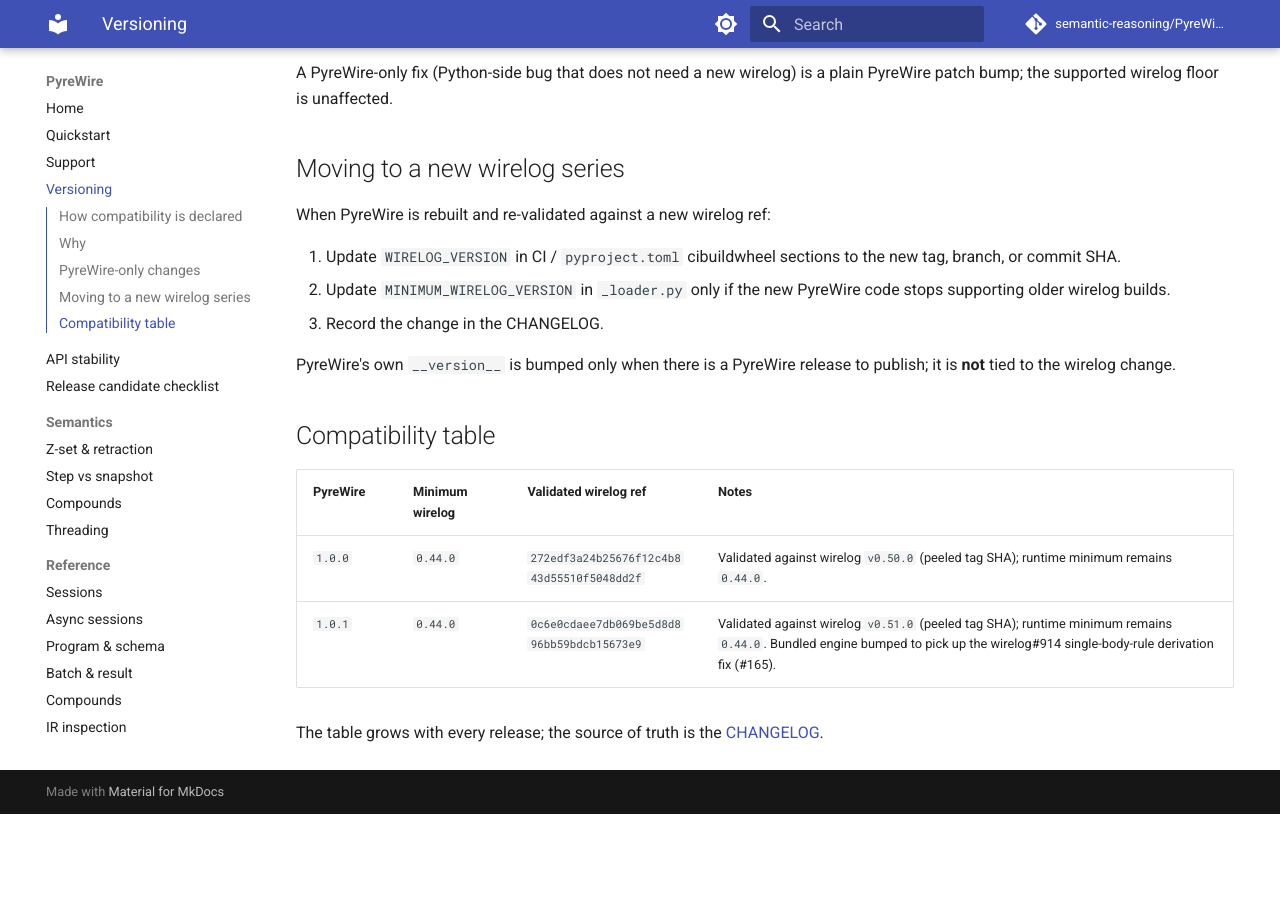
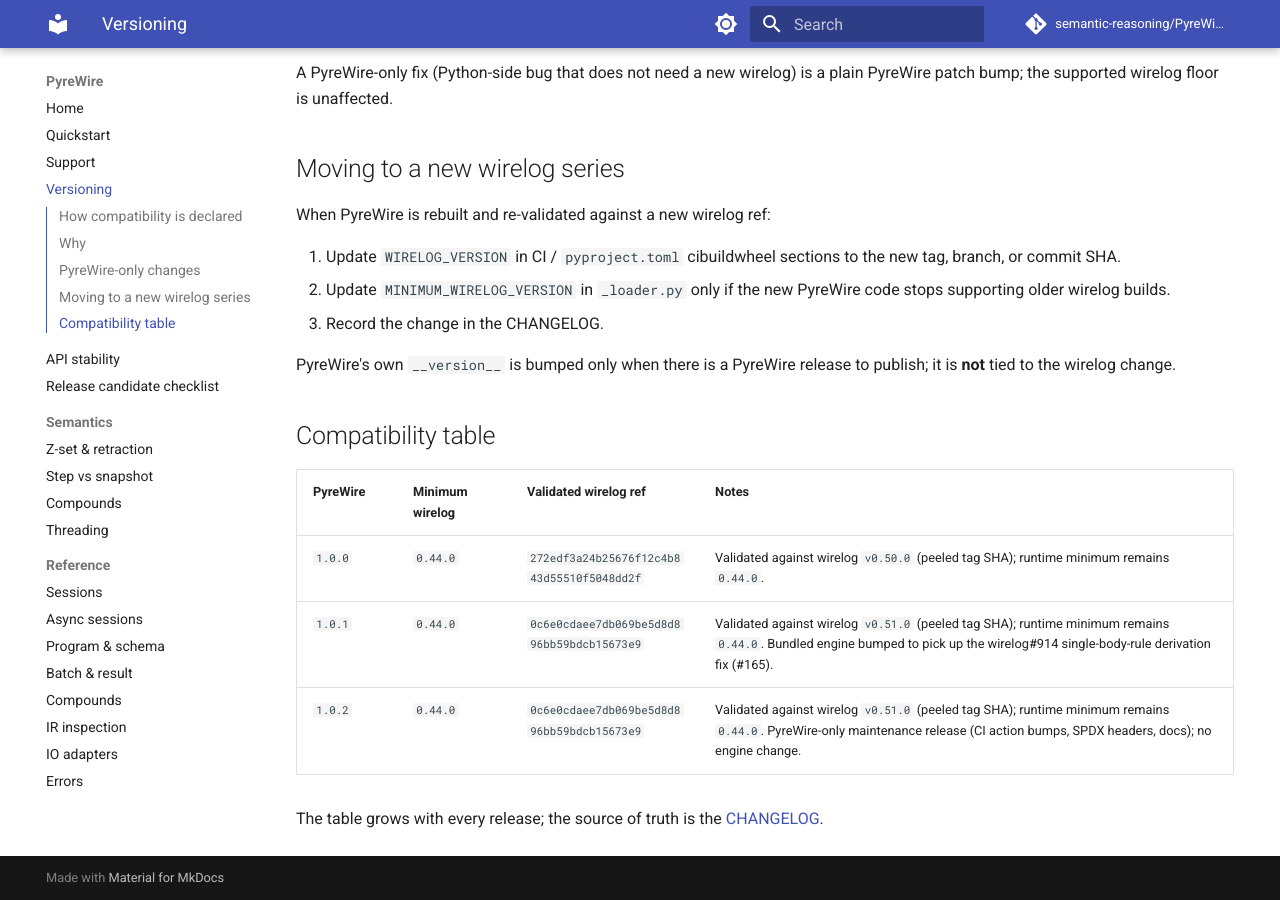
Before and after one commit to semantic-reasoning/PyreWire, an MkDocs documentation site: the page built from docs/versioning.md, in a window 1280 px wide and 900 px high, scrolled down 815 px. Built offline with MkDocs 1.6.1 and Material for MkDocs 9.7.7, drawn with Linux system fonts in a browser that asks for light colours; comment, search, counter and statistics services are not loaded; before the commit the page ends 1629 px from its top, so only the background shows below that.

Commit message:
Release 1.0.2
PyreWire-only maintenance release. Bumps the project and runtime version
to 1.0.2 and records the release in CHANGELOG.md and docs/versioning.md.

Changes since 1.0.1 are CI/tooling and metadata only:
- actions/checkout v6->v7 and pypa/cibuildwheel v4.0.0->v4.1.0 (#171, #172)
- SPDX license headers on all source files + enforcement test (#173)
- expanded Errors reference documentation

The public API is unchanged and the bundled/validated wirelog ref remains
v0.51.0 (0c6e0cdaee7db069be5d8d896bb59bdcb15673e9); the runtime wirelog
floor remains 0.44.0.

Update the version-pinning contract tests (release metadata, changelog
compare links) to track 1.0.2.

```diff
--- a/docs/versioning.md
+++ b/docs/versioning.md
@@ -56,6 +56,7 @@
 | --------------- | --------------- | ------------------------------------------ | ----------------------- |
 | `1.0.0`         | `0.44.0`        | `272edf3a24b25676f12c4b843d55510f5048dd2f` | Validated against wirelog `v0.50.0` (peeled tag SHA); runtime minimum remains `0.44.0`. |
 | `1.0.1`         | `0.44.0`        | `0c6e0cdaee7db069be5d8d896bb59bdcb15673e9` | Validated against wirelog `v0.51.0` (peeled tag SHA); runtime minimum remains `0.44.0`. Bundled engine bumped to pick up the wirelog#914 single-body-rule derivation fix (#165). |
+| `1.0.2`         | `0.44.0`        | `0c6e0cdaee7db069be5d8d896bb59bdcb15673e9` | Validated against wirelog `v0.51.0` (peeled tag SHA); runtime minimum remains `0.44.0`. PyreWire-only maintenance release (CI action bumps, SPDX headers, docs); no engine change. |
 
 The table grows with every release; the source of truth is the
 [CHANGELOG](https://github.com/semantic-reasoning/PyreWire/blob/main/CHANGELOG.md).
--- a/pyproject.toml
+++ b/pyproject.toml
@@ -4,7 +4,7 @@
 
 [project]
 name = "pyrewire"
-version = "1.0.1"
+version = "1.0.2"
 description = "Python wrapper for wirelog - declarative dataflow analysis"
 readme = "README.md"
 requires-python = ">=3.11"
--- a/src/pyrewire/__init__.py
+++ b/src/pyrewire/__init__.py
@@ -1,7 +1,7 @@
 # SPDX-License-Identifier: Apache-2.0 OR GPL-3.0-or-later
 """PyreWire - Python wrapper for wirelog declarative dataflow analysis."""
 
-__version__ = "1.0.1"
+__version__ = "1.0.2"
 __author__ = "PyreWire Contributors"
 __license__ = "Apache-2.0 OR GPL-3.0-or-later"
 
```
Also changed, not shown: CHANGELOG.md (+23 -1 lines), 2 other files.
